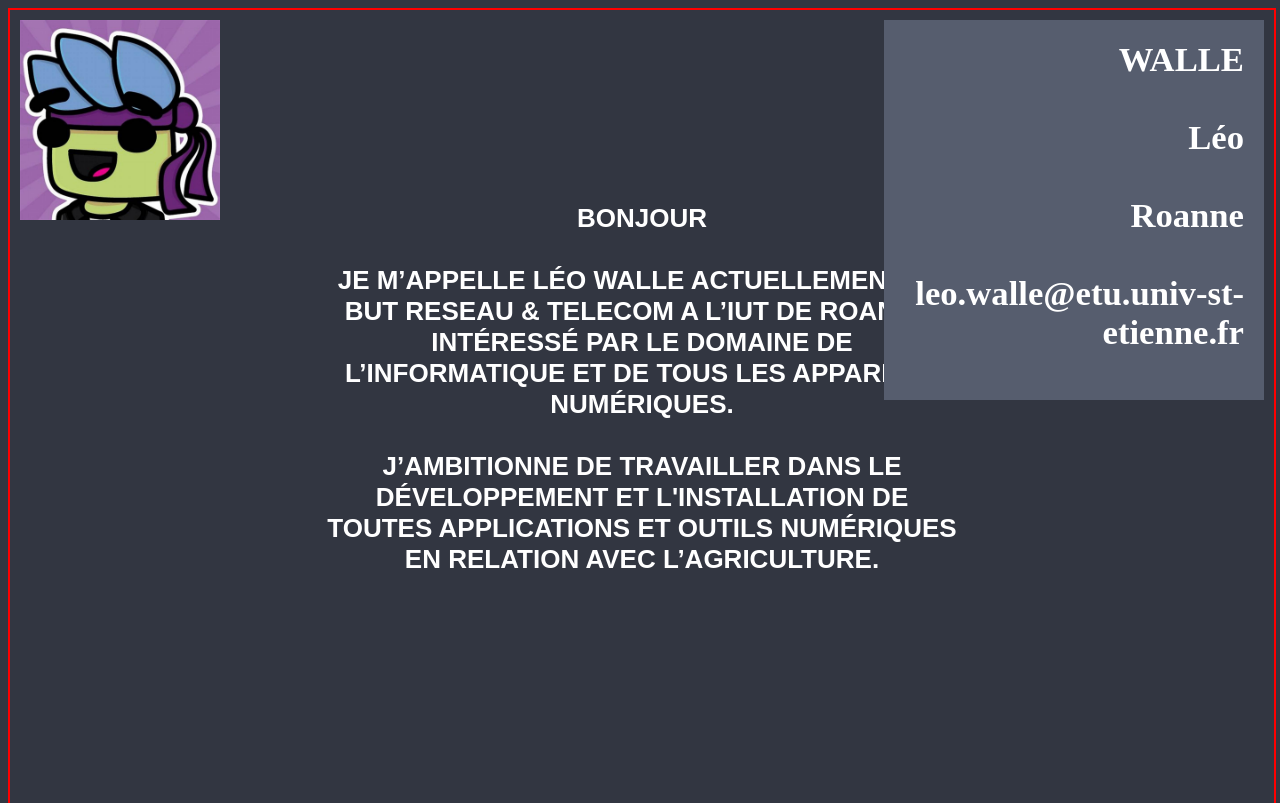
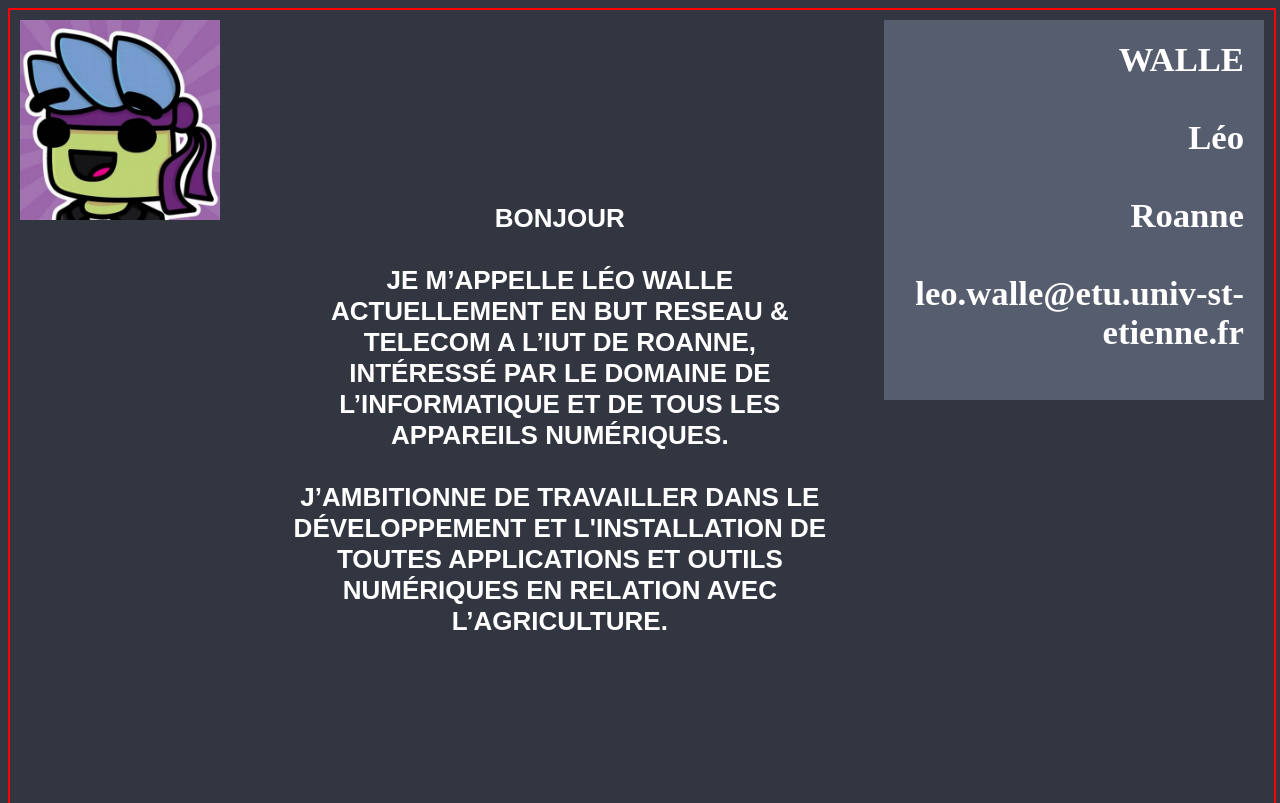
Before and after one commit to Walleleo/Projet, a Symfony app: template templates/index.html.twig in a window 1280 px wide. Shown: the top 803 px of the page. Run offline with Twig, Linux system fonts and the light colour scheme; the template is opened without the code that fills it, so the values that code supplies are empty; some libraries are stand-ins or nearby versions.

Commit message:
Update index2.css

```diff
--- a/public/index2.css
+++ b/public/index2.css
@@ -13,8 +13,8 @@ body {
     position: relative;
     display: flex;
     flex-wrap: wrap;
-
-    height: 600px;
+    border: solid rgb(255, 255, 255) 2px;
+    height: 700px;
     width: 100%;
 }
 
@@ -23,9 +23,9 @@ h5{
   text-align: center;
   font-family: Arial, Helvetica, sans-serif;
   top: 150px;
-  right: 25%;
-  left: 25%;
-  height: 320px;
+  right: 35%;
+  left: 22%;
+  height: 360px;
   font-size: 26px;
   color: #fff;
 
@@ -207,7 +207,7 @@ h3{
     position: absolute;
     top: 0;
     left: 0%;
-    background-image: url(tracteur.jpg);
+    background-image: url("tracteur.jpg");
     width: 400px;
     height: 300px;
     transition: 0.5s;
```
